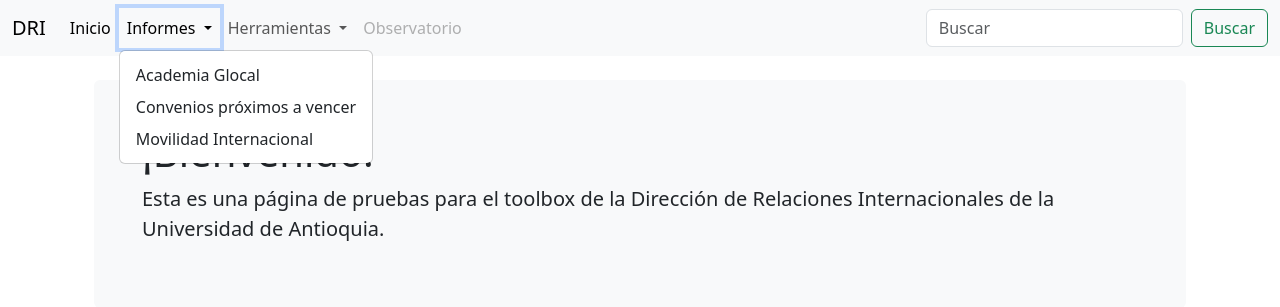
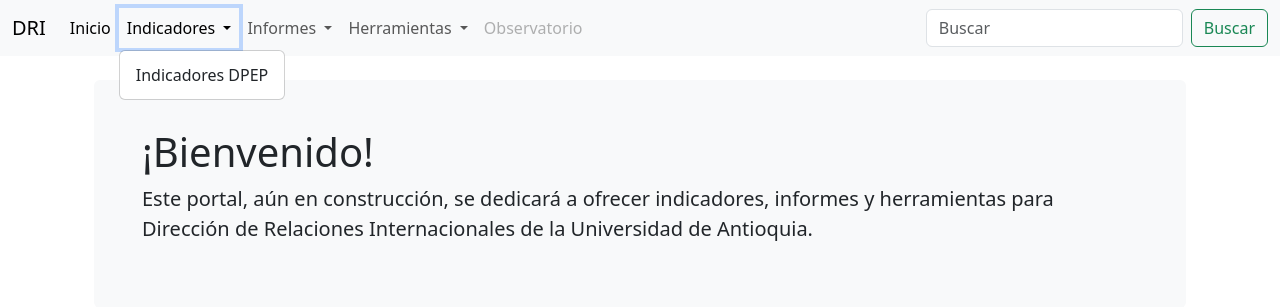
Before and after one commit to fedevergara/dri_toolbox, a Flask app: page / in a window 1280 px wide, after a click on "Indicadores". Shown: the top 307 px of the page. Run offline with Flask 3, Linux system fonts and the light colour scheme; parts of the project's set-up code (start-up, migrations or seed data) failed here and were passed over.

Commit message:
Dash app integration to the main navbar

```diff
--- a/app_dash.py
+++ b/app_dash.py
@@ -10,7 +10,7 @@ events = "events"
 assistants = "assistants"
 
 
-def actualizar_eventos(db_uri, db_name, events):
+def actualizar_eventos(db_uri, db_name, events, url_base_pathname='/DPEP/indicadores_registros'):
     dbclient = MongoClient(db_uri)
     db = dbclient[db_name]
 
@@ -133,4 +133,4 @@ def make_graphs(dia_escogido):
 
 
 if __name__ == '__main__':
-    app.run_server(port=8002, debug=True)
+    app.run_server(host="0.0.0.0", port=8002, debug=True)
--- a/templates/index.html
+++ b/templates/index.html
@@ -4,7 +4,7 @@
     <main class="container">
         <div class="bg-body-tertiary p-5 rounded">
         <h1>¡Bienvenido!</h1>
-        <p class="lead">Esta es una página de pruebas para el toolbox de la Dirección de Relaciones Internacionales de la Universidad de Antioquia.</p>
+        <p class="lead">Este portal, aún en construcción, se dedicará a ofrecer indicadores, informes y herramientas para Dirección de Relaciones Internacionales de la Universidad de Antioquia.</p>
         </div><br/>
 
     </main>
--- a/templates/navbar.html
+++ b/templates/navbar.html
@@ -9,14 +9,23 @@
           <li class="nav-item">
             <a class="nav-link active" aria-current="page" href="{{ url_for('index') }}">Inicio</a>
 
+            <li class="nav-item dropdown">
+            <a class="nav-link dropdown-toggle" href="#" role="button" data-bs-toggle="dropdown" aria-expanded="false">
+              Indicadores
+            </a>
+            <ul class="dropdown-menu">
+              <li><a class="dropdown-item" href="http://127.0.0.1:8002/DPEP/indicadores_registros">Indicadores DPEP</a></li>
+            </ul>
+          </li>
+
           <li class="nav-item dropdown">
             <a class="nav-link dropdown-toggle" href="#" role="button" data-bs-toggle="dropdown" aria-expanded="false">
               Informes
             </a>
             <ul class="dropdown-menu">
-              <li><a class="dropdown-item" href="#">Academia Glocal</a></li>
-              <li><a class="dropdown-item" href="#">Convenios próximos a vencer</a></li>
-              <li><a class="dropdown-item" href="#">Movilidad Internacional</a></li>
+              <li><a class="dropdown-item disabled" href="#">Academia Glocal</a></li>
+              <li><a class="dropdown-item disabled" href="#">Convenios próximos a vencer</a></li>
+              <li><a class="dropdown-item disabled" href="#">Movilidad Internacional</a></li>
             </ul>
           </li>
 
@@ -26,8 +35,8 @@
             </a>
             <ul class="dropdown-menu">
               <li><a class="dropdown-item" href="{{ url_for('registro_eventos') }}">Asistencia a eventos</a></li>
-              <li><a class="dropdown-item" href="#">Cartas de invitación</a></li>
-              <li><a class="dropdown-item" href="{{ url_for('registro_movilidad') }}">Registro de Movilidad</a></li>
+              <li><a class="dropdown-item disabled" href="#">Cartas de invitación</a></li>
+              <li><a class="dropdown-item disabled" href="{{ url_for('registro_movilidad') }}">Registro de Movilidad</a></li>
             </ul>
           </li>
 
--- a/utils/registro_ok.py
+++ b/utils/registro_ok.py
@@ -21,4 +21,3 @@ def registro_ok(eventos):
         </html>
         """
     return html
-git status
```
